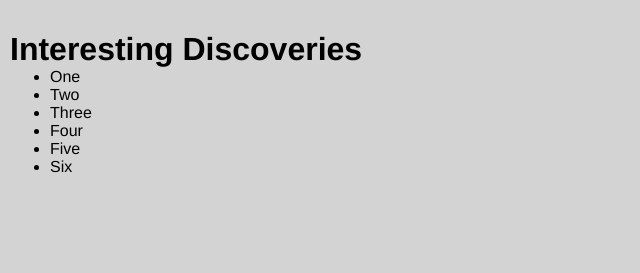
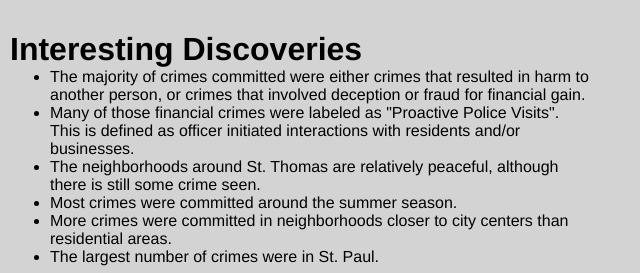
Before and after one commit to JediDwag/RESTful_Server, a website: page public/about_homepage.html in a window 1280 px wide. Shown: the part 1713-1986 px from the top of the page, without its empty margins (0-640 px from the left). Before the commit the page ends 1899 px from the top, so only its background shows below. Drawn offline with Linux system fonts and the light colour scheme.

Commit message:
Added interesting discoveries.

```diff
--- a/public/about_homepage.html
+++ b/public/about_homepage.html
@@ -95,16 +95,19 @@
                     </div>
                 </div>
             </div>
-            <div class="clearleft">
+            <div class="clearleft" style="float: left; max-width: 600px">
                 <div style="padding: 10px;">
                     <h1>Interesting Discoveries</h1>
                     <ul>
-                        <li>One</li>
-                        <li>Two</li>
-                        <li>Three</li>
-                        <li>Four</li>
-                        <li>Five</li>
-                        <li>Six</li>
+                        <li>The majority of crimes committed were either crimes that resulted in harm to another person,
+                            or crimes that involved deception or fraud for financial gain.</li>
+                        <li>Many of those financial crimes were labeled as "Proactive Police Visits". This is defined as
+                            officer initiated interactions with residents and/or businesses.</li>
+                        <li>The neighborhoods around St. Thomas are relatively peaceful, although there is still
+                            some crime seen.</li>
+                        <li>Most crimes were committed around the summer season.</li>
+                        <li>More crimes were committed in neighborhoods closer to city centers than residential areas.</li>
+                        <li>The largest number of crimes were in St. Paul.</li>
                     </ul>
                 </div>
             </div>
```
